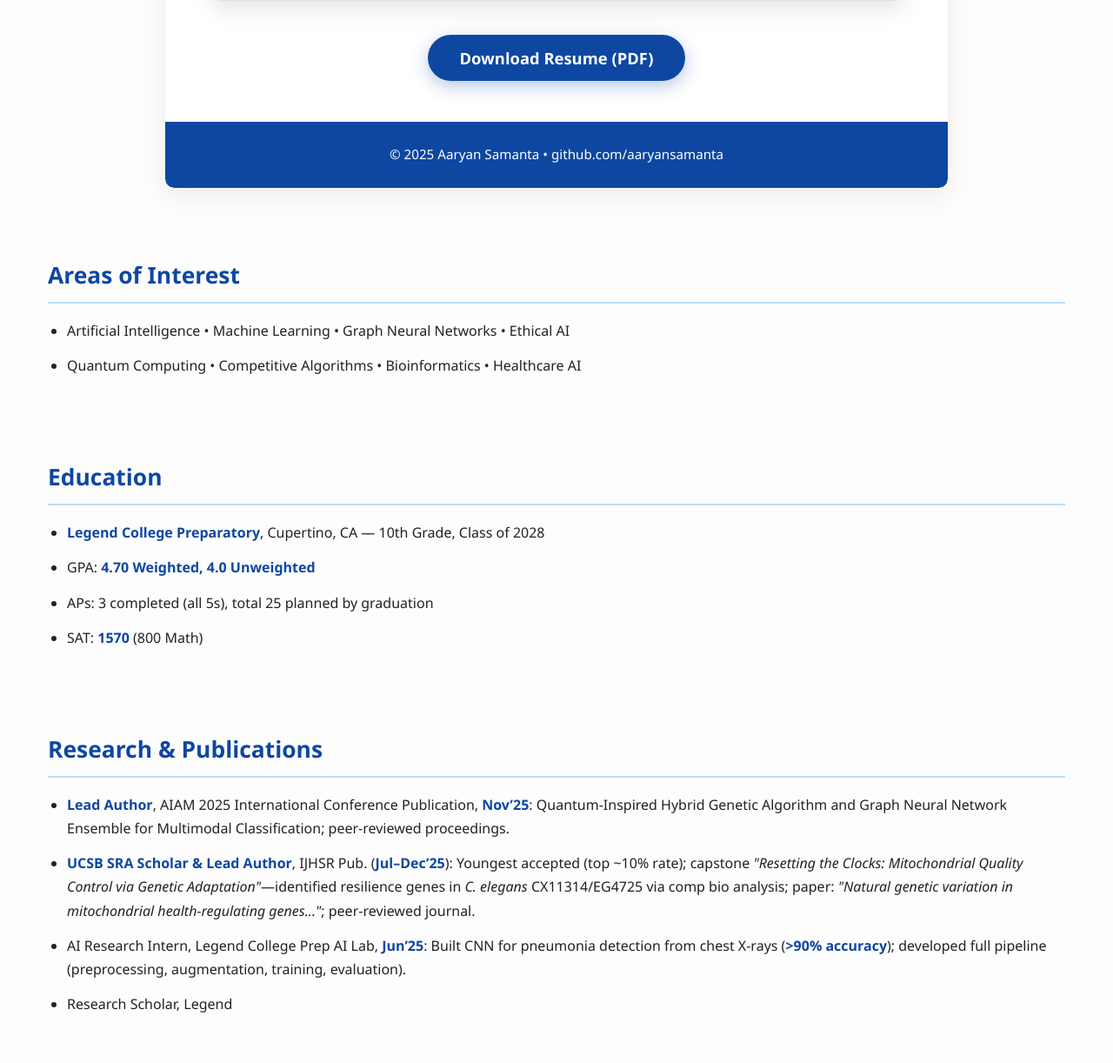
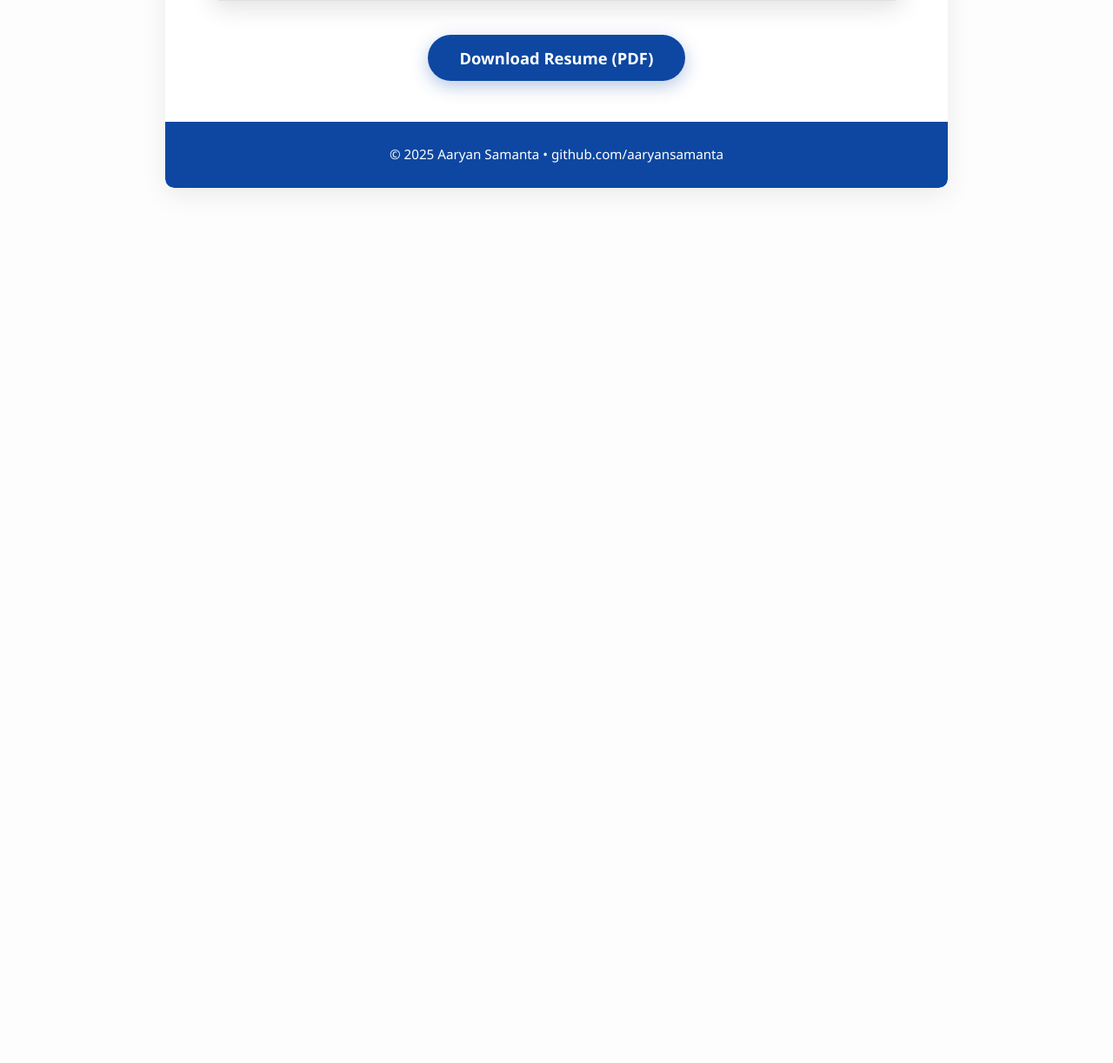
Before and after one commit to aaryansamanta/aaryansamanta.github.io, a plain HTML site: page index.html in a window 1280 px wide. Shown: the part 5532-6754 px from the top of the page at 87% size. After the commit the page ends 5788 px from the top, so only its background shows below. Drawn offline with Linux system fonts and the light colour scheme; grey boxes are pictures that could not be loaded.

Commit message:
Update index.html

```diff
--- a/index.html
+++ b/index.html
@@ -1,6 +1,4 @@
 <!DOCTYPE html>
-<html lang="en">
-<head><!DOCTYPE html>
 <html lang="en">
 <head>
   <meta charset="UTF-8" />
@@ -128,6 +126,3 @@
 </div>
 </body>
 </html>
-  <section><h2>Areas of Interest</h2><ul><li>Artificial Intelligence • Machine Learning • Graph Neural Networks • Ethical AI</li><li>Quantum Computing • Competitive Algorithms • Bioinformatics • Healthcare AI</li></ul></section>
-  <section><h2>Education</h2><ul><li><strong>Legend College Preparatory</strong>, Cupertino, CA — 10th Grade, Class of 2028</li><li>GPA: <strong>4.70 Weighted, 4.0 Unweighted</strong></li><li>APs: 3 completed (all 5s), total 25 planned by graduation</li><li>SAT: <strong>1570</strong> (800 Math)</li></ul></section>
-  <section><h2>Research & Publications</h2><ul><li><strong>Lead Author</strong>, AIAM 2025 International Conference Publication, <strong>Nov’25</strong>: Quantum-Inspired Hybrid Genetic Algorithm and Graph Neural Network Ensemble for Multimodal Classification; peer-reviewed proceedings.</li><li><strong>UCSB SRA Scholar & Lead Author</strong>, IJHSR Pub. (<strong>Jul–Dec’25</strong>): Youngest accepted (top ~10% rate); capstone <em>"Resetting the Clocks: Mitochondrial Quality Control via Genetic Adaptation"</em>—identified resilience genes in <em>C. elegans</em> CX11314/EG4725 via comp bio analysis; paper: <em>"Natural genetic variation in mitochondrial health-regulating genes..."</em>; peer-reviewed journal.</li><li>AI Research Intern, Legend College Prep AI Lab, <strong>Jun’25</strong>: Built CNN for pneumonia detection from chest X-rays (<strong>&gt;90% accuracy</strong>); developed full pipeline (preprocessing, augmentation, training, evaluation).</li><li>Research Scholar, Legend
```
